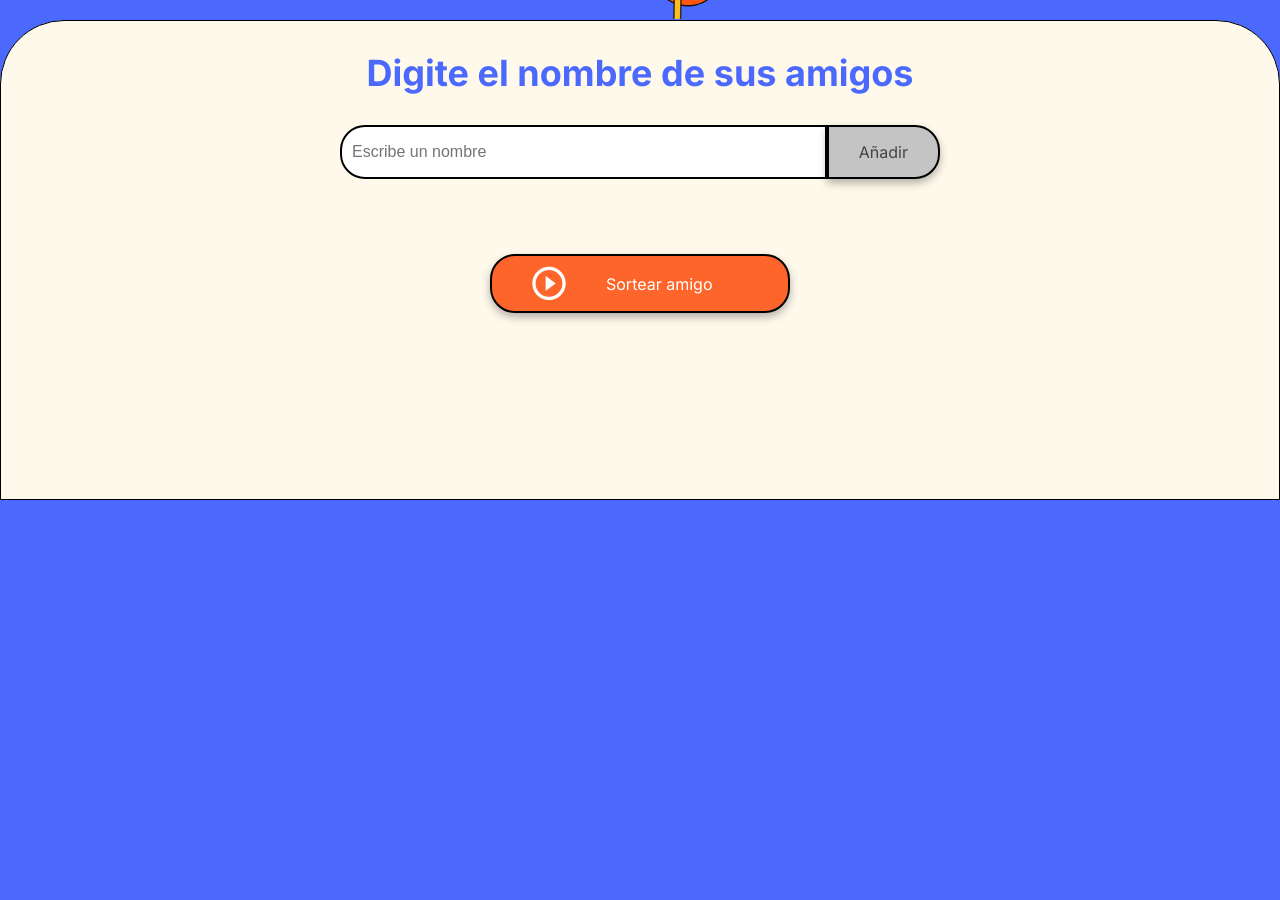
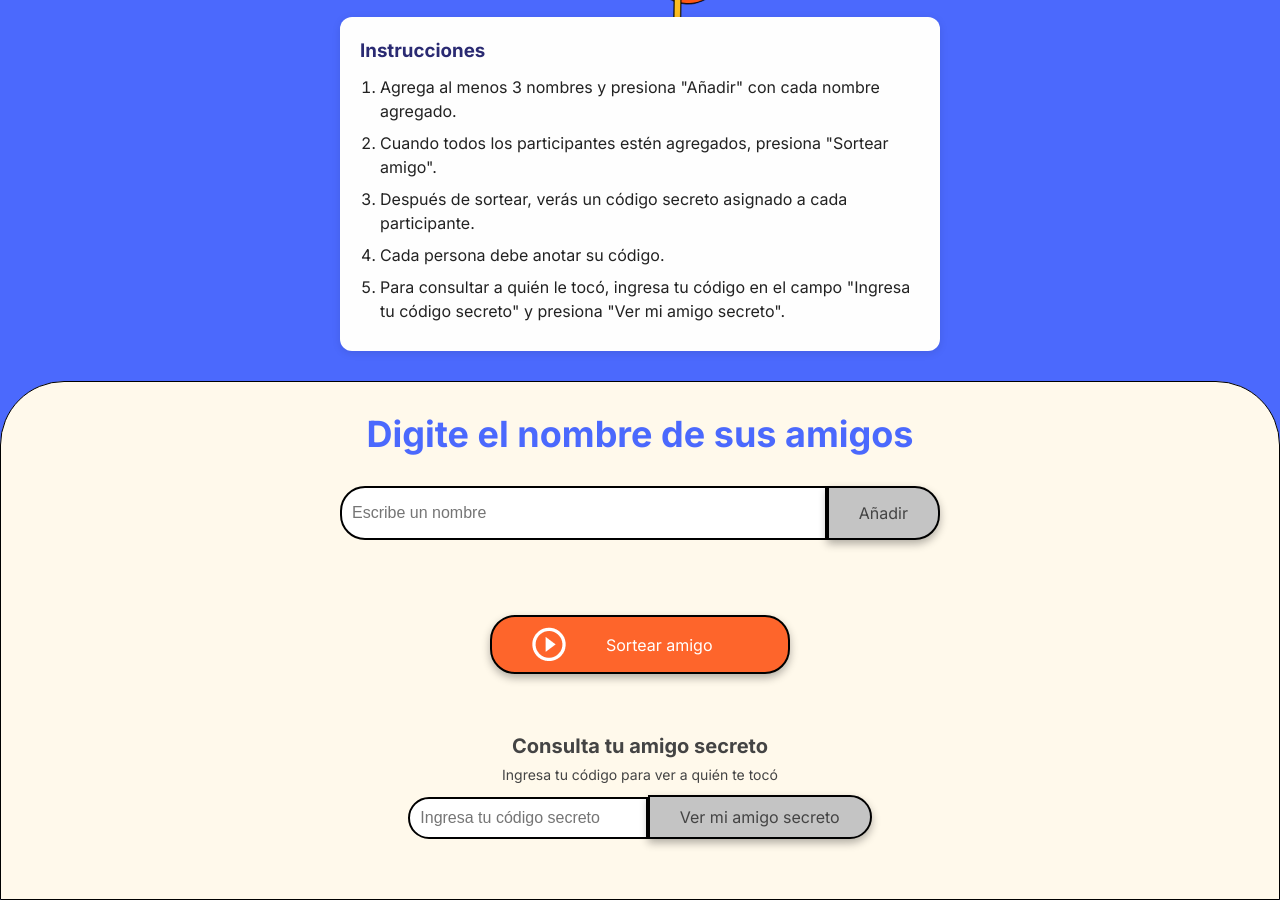
Before and after one commit to 01Alondra/challenge-amigo-secreto_esp-main, a plain HTML site: page index.html in a window 1280 px wide. Shown: the part 300-1200 px from the top of the page. Before the commit the page ends 800 px from the top, so only its background shows below. Drawn offline with Linux system fonts and the light colour scheme.

Commit message:
version-codigos

```diff
--- a/app.js
+++ b/app.js
@@ -1,6 +1,7 @@
 // El principal objetivo de este desafío es fortalecer tus habilidades en lógica de programación. Aquí deberás desarrollar la lógica para resolver el problema.
 // Agregar nombres y guardar en lista
 let nombres = [];
+let codigos = {}; // Objeto para guardar códigos únicos
 
 function agregarAmigo() {
     let nombre = document.querySelector('#amigo').value.trim().toLowerCase();
@@ -31,21 +32,93 @@ function agregarAmigo() {
 // Validar que haya amigos disponibles
 function sortearAmigo() {
     if (nombres.length === 0) {
-    alert("No hay nombres para hacer el sorteo 😭.");
-    return; // Salir de la función si no hay nombres
-    } else if (nombres.length < 3){
-    alert("Faltan más nombres para hacer el sorteo 😬.")
-    return; // Salir de la función si no hay nombres
-    // Generar un indice aleatorio
-    } else {
-        let indice = Math.floor(Math.random() * nombres.length);
-        // Obtener el nombre sorteado
-        let nombreSorteado = nombres[indice];
-        // Mostrar Resultado
-        let resultado = document.querySelector('#resultado');
-        resultado.innerHTML = `<strong>Tu amigo/a secreto es:</strong><br><li>${nombreSorteado}</li>`;
+        alert("No hay nombres para hacer el sorteo 😭.");
+        return;
+    } else if (nombres.length < 3) {
+        alert("Faltan más nombres para hacer el sorteo 😬.");
+        return;
     }
 
+    let resultado = asignarAmigosSecretos(nombres);
 
+    if (resultado === null) {
+        alert("No fue posible hacer un sorteo válido, intenta de nuevo 😵‍💫.");
+        return;
+    }
+
+    for (let persona in resultado) {
+        let codigo = generarCodigoUnico(persona);
+        codigos[codigo] = {
+            persona: persona,
+            amigoSecreto: resultado[persona]
+        };
+
+    console.log("Códigos únicos:", codigos);
+    }
+
+    // Mostrar los códigos en pantalla
+    let contenedorCodigos = document.querySelector('.lista-codigos');
+    let listaCodigos = document.querySelector('#listaCodigos');
+    listaCodigos.innerHTML = "<strong>Estos son tus códigos secretos:</strong><br>";
+
+    for (let codigo in codigos) {
+        listaCodigos.innerHTML += `<li>${codigos[codigo].persona}: ${codigo}</li>`;
+    }
+
+    contenedorCodigos.style.display = 'block'; // Mostrar el contenedor con el título y lista
 
 }
+
+let copia = [...nombres];
+
+function asignarAmigosSecretos(lista) {
+    let asignaciones = {};
+    let disponibles = [...lista]; // Copia de nombres disponibles
+
+        for (let persona of lista) {
+            // Filtrar disponibles que no sean la misma persona
+            let posibles = disponibles.filter(nombre => nombre !== persona);
+
+            if (posibles.length === 0) {
+            // Si ya no hay opciones válidas, sorteo fallido
+            return null;
+            }
+
+            // Elegir aleatoriamente entre los posibles
+            let indice = Math.floor(Math.random() * posibles.length);
+            let asignado = posibles[indice];
+
+            // Guardar la asignación
+            asignaciones[persona] = asignado;
+
+            // Eliminar el asignado de los disponibles
+            disponibles = disponibles.filter(nombre => nombre !== asignado);
+        }
+
+        return asignaciones;
+}
+
+function generarCodigoUnico(nombre) {
+  // Combinamos el nombre con un número aleatorio y el tiempo actual
+  return btoa(nombre + Date.now() + Math.random()).slice(0, 8);
+}
+
+// Códigos para mostrar amigo secreto
+function verAmigoSecreto() {
+    let input = document.querySelector('#codigo').value.trim();
+
+    if (input === "") {
+        alert("Por favor ingresa un código.");
+        return;
+    }
+
+    let info = codigos[input]; // usamos el objeto global `codigos`
+
+    let resultado = document.querySelector('#resultadoCodigo');
+
+    if (info) {
+        resultado.innerHTML = `<strong>${info.persona}</strong>, tu amigo/a secreto es:<br><li>${info.amigoSecreto}</li>`;
+    } else {
+        resultado.innerHTML = `Código no válido o inexistente 😕`;
+    }
+}
--- a/index.html
+++ b/index.html
@@ -17,6 +17,17 @@
             <img src="assets/amigo-secreto.png" alt="Imagen representativa de amigo secreto">
         </header>
 
+        <section class="instructions">
+            <h3>Instrucciones</h3>
+            <ol>
+                <li>Agrega al menos 3 nombres y presiona "Añadir" con cada nombre agregado.</li>
+                <li>Cuando todos los participantes estén agregados, presiona "Sortear amigo".</li>
+                <li>Después de sortear, verás un código secreto asignado a cada participante.</li>
+                <li>Cada persona debe anotar su código.</li>
+                <li>Para consultar a quién le tocó, ingresa tu código en el campo "Ingresa tu código secreto" y presiona "Ver mi amigo secreto".</li>
+            </ol>
+        </section>
+
         <section class="input-section">
             <h2 class="section-title">Digite el nombre de sus amigos</h2>
             <div class="input-wrapper">
@@ -33,6 +44,20 @@
                     Sortear amigo
                 </button>
             </div>
+
+            <div class="lista-codigos" style="display:none;">
+                <h3 class="section-title">Códigos secretos de cada participante</h3>
+                <ul id="listaCodigos" class="result-list"></ul>
+            </div>
+
+            <div class="codigo-secreto">
+                <h3>Consulta tu amigo secreto</h3>
+                <p>Ingresa tu código para ver a quién te tocó</p>
+                <input type="text" id="codigo" placeholder="Ingresa tu código secreto">
+                <button onclick="verAmigoSecreto()">Ver mi amigo secreto</button>
+                <ul id="resultadoCodigo" class="result-list" aria-live="polite"></ul>
+            </div>
+
         </section>
     </main>
 
--- a/style.css
+++ b/style.css
@@ -160,3 +160,70 @@ ul {
 .button-draw:hover {
     background-color: var(--color-button-hover);
 }
+.codigo-secreto {
+  margin-top: 40px;
+  padding: 20px;
+  text-align: center;
+  font-family: "Inter", sans-serif;
+}
+
+.codigo-secreto h3 {
+  font-size: 20px;
+  color: var(--color-text);
+  margin-bottom: 8px;
+}
+
+.codigo-secreto p {
+  font-size: 14px;
+  margin-bottom: 12px;
+  color: var(--color-text);
+}
+
+.codigo-secreto input {
+  padding: 10px;
+  border: 2px solid #000;
+  border-radius: 25px 0 0 25px;
+  font-size: 16px;
+  width: 240px;
+  max-width: 90%;
+}
+
+.codigo-secreto button {
+  background-color: var(--color-tertiary);
+  color: var(--color-text);
+  border-radius: 0 25px 25px 0;
+  padding: 10px 30px;
+  margin-left: -5px; /* para pegarlo visualmente al input */
+  font-size: 16px;
+  border: 2px solid #000;
+  box-shadow: 0 4px 8px rgba(0, 0, 0, 0.3);
+  cursor: pointer;
+}
+
+.codigo-secreto button:hover {
+  background-color: #a1a1a1;
+}
+
+.instructions {
+  padding: 20px;
+  max-width: 600px;
+  margin: 0 auto 30px auto;
+  background-color: #fefefe;
+  border-radius: 12px;
+  color: #222;
+  font-family: 'Inter', sans-serif;
+  font-size: 16px;
+  line-height: 1.5;
+  box-shadow: 0 2px 8px rgba(0,0,0,0.1);
+}
+.instructions h3 {
+  font-weight: 700;
+  margin-bottom: 10px;
+  color: #2a2a72; /* Un azul oscuro */
+}
+.instructions ol {
+  padding-left: 20px;
+}
+.instructions ol li {
+  margin-bottom: 8px;
+}
```
